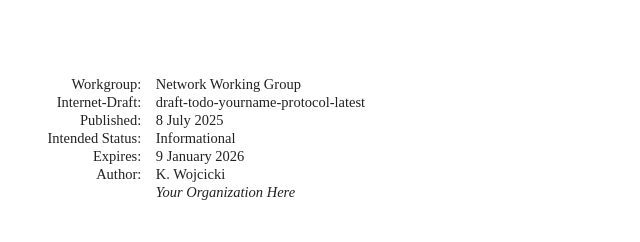
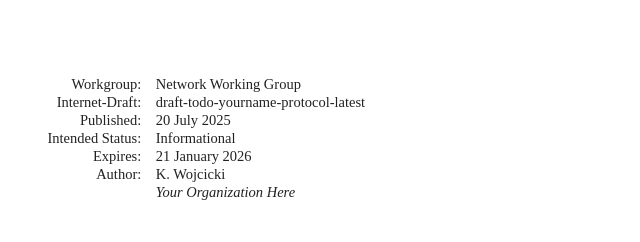
Before and after one commit to kamil-wojcicki/ietf-internet-drafts, a plain HTML site: page draft-todo-yourname-protocol.html in a window 1280 px wide. Shown: the top 242 px of the page, 92-732 px from the left. Drawn offline with Linux system fonts and the light colour scheme; a web font is replaced by a local one.

Commit message:
Script updating gh-pages from 2c5854d. [ci skip]

```diff
--- a/draft-todo-yourname-protocol.html
+++ b/draft-todo-yourname-protocol.html
@@ -9,13 +9,13 @@
 <meta content="
        TODO Abstract
     " name="description">
-<meta content="xml2rfc 3.29.0" name="generator">
+<meta content="xml2rfc 3.30.0" name="generator">
 <meta content="next generation" name="keyword">
 <meta content="unicorn" name="keyword">
 <meta content="sparkling distributed ledger" name="keyword">
 <meta content="draft-todo-yourname-protocol-latest" name="ietf.draft">
 <!-- Generator version information:
-  xml2rfc 3.29.0
+  xml2rfc 3.30.0
     Python 3.12.11
     ConfigArgParse 1.7
     google-i18n-address 3.1.1
@@ -1050,7 +1050,7 @@
 </tr></thead>
 <tfoot><tr>
 <td class="left">Wojcicki</td>
-<td class="center">Expires 9 January 2026</td>
+<td class="center">Expires 21 January 2026</td>
 <td class="right">[Page]</td>
 </tr></tfoot>
 </table>
@@ -1063,12 +1063,12 @@
 <dd class="internet-draft">draft-todo-yourname-protocol-latest</dd>
 <dt class="label-published">Published:</dt>
 <dd class="published">
-<time datetime="2025-07-08" class="published">8 July 2025</time>
+<time datetime="2025-07-20" class="published">20 July 2025</time>
     </dd>
 <dt class="label-intended-status">Intended Status:</dt>
 <dd class="intended-status">Informational</dd>
 <dt class="label-expires">Expires:</dt>
-<dd class="expires"><time datetime="2026-01-09">9 January 2026</time></dd>
+<dd class="expires"><time datetime="2026-01-21">21 January 2026</time></dd>
 <dt class="label-authors">Author:</dt>
 <dd class="authors">
 <div class="author">
@@ -1113,7 +1113,7 @@
         time. It is inappropriate to use Internet-Drafts as reference
         material or to cite them other than as "work in progress."<a href="#section-boilerplate.1-3" class="pilcrow">¶</a></p>
 <p id="section-boilerplate.1-4">
-        This Internet-Draft will expire on 9 January 2026.<a href="#section-boilerplate.1-4" class="pilcrow">¶</a></p>
+        This Internet-Draft will expire on 21 January 2026.<a href="#section-boilerplate.1-4" class="pilcrow">¶</a></p>
 </section>
 </div>
 <div id="copyright">
```
Also changed, not shown: draft-todo-yourname-protocol.txt.
